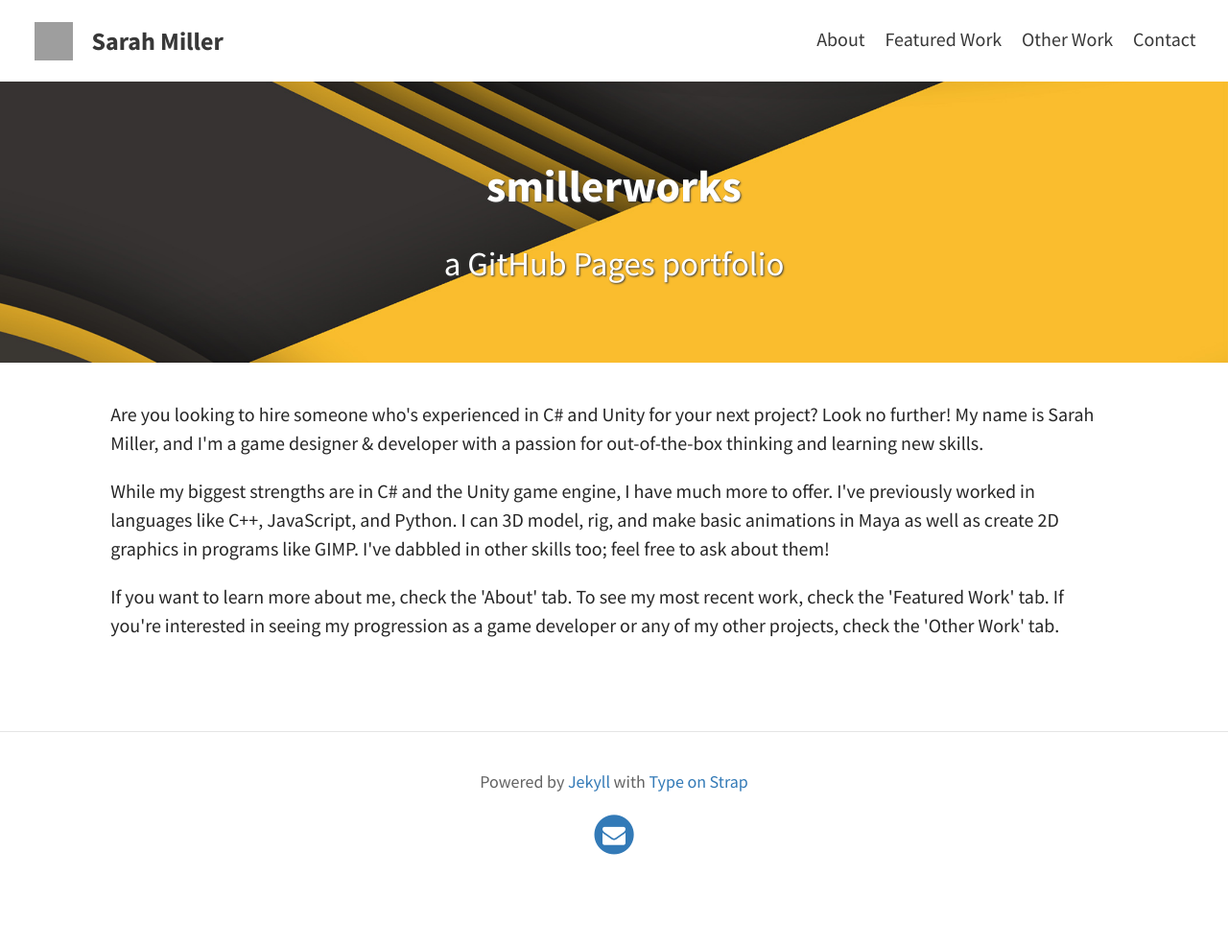
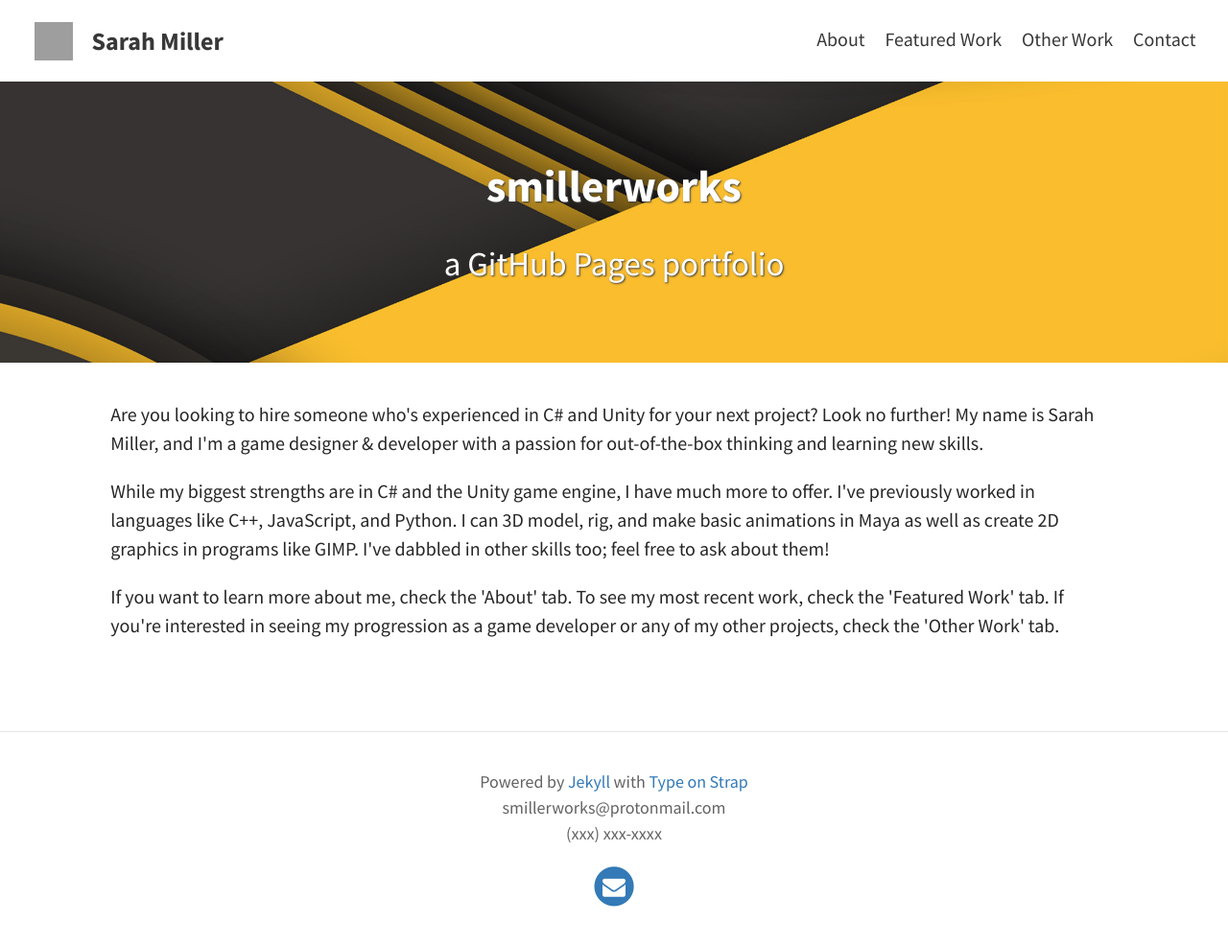
Before and after one commit to smillerworks/portfolio, a Jekyll site: the page built from index.html, in a window 1280 px wide. Shown: the whole page at 96% size. Built offline with Jekyll 4.4.1, drawn with Linux system fonts in a browser that asks for light colours; the list of posts is cut into pages by our own code; before the commit the page ends 932 px from its top, so only the background shows below that; grey boxes are pictures that could not be loaded.

Commit message:
Update _config.yml

```diff
--- a/_config.yml
+++ b/_config.yml
@@ -13,6 +13,10 @@ header_text: My Portfolio  # Change Blog header text
 header_feature_image: assets/img/black&yellowshapes.jpg
 footer_text: >
   Powered by <a href="https://jekyllrb.com/">Jekyll</a> with <a href="https://github.com/sylhare/Type-on-Strap">Type on Strap</a>
+  <br>
+  smillerworks@protonmail.com
+  <br>
+  (xxx) xxx-xxxx
 
 # Features
 # More in the _data folder for social icons, share buttons, author and language
```
